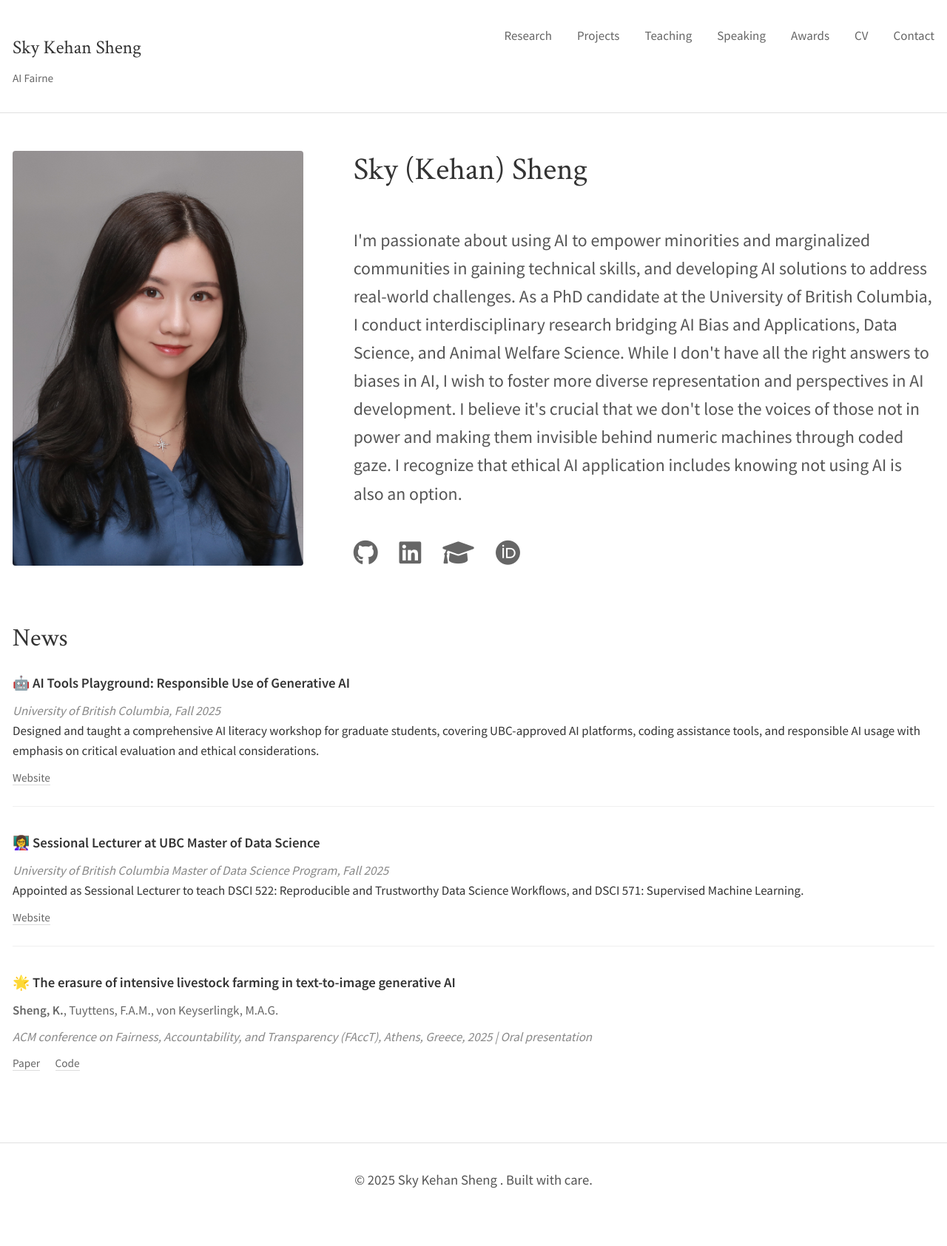
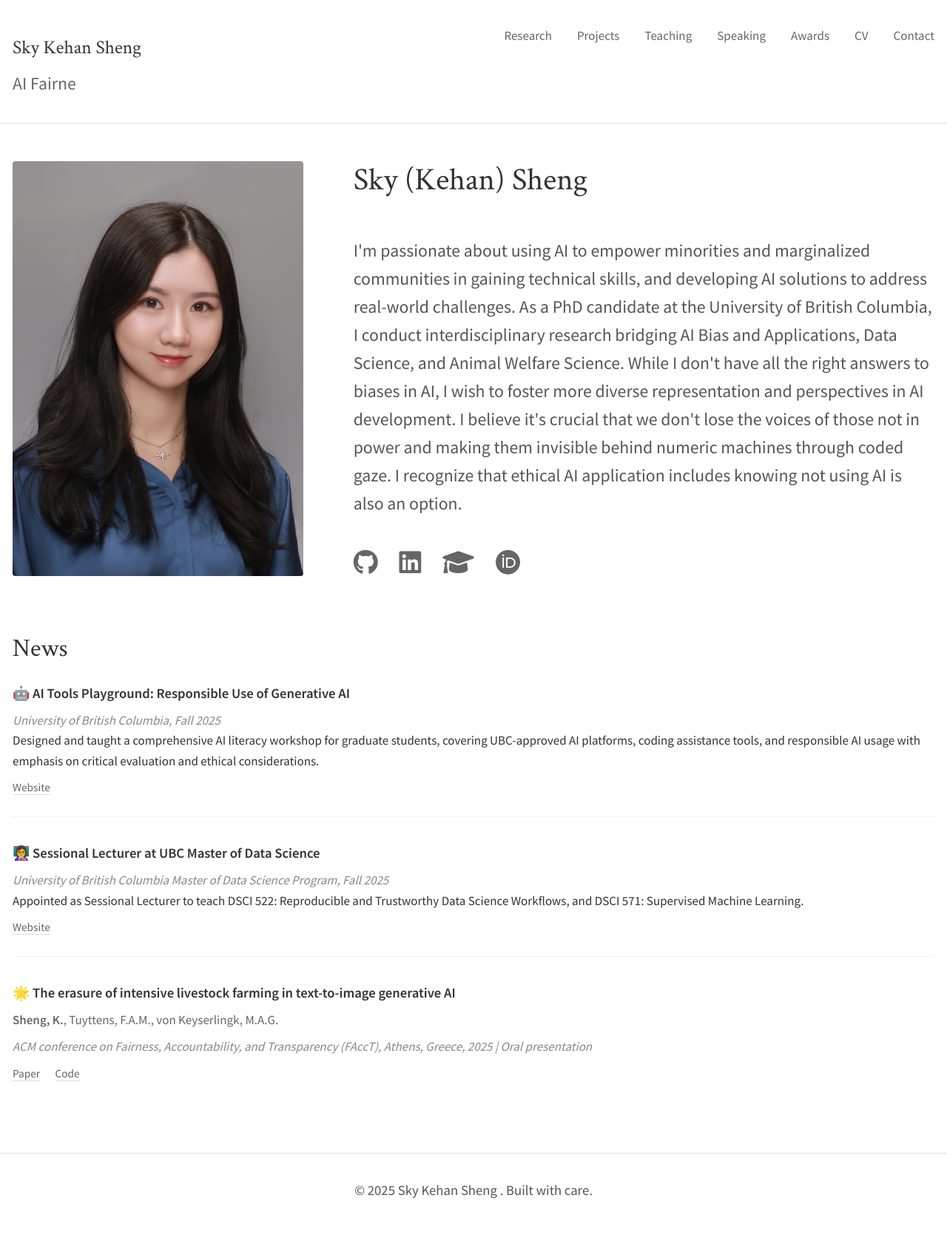
Before and after one commit to skysheng7/skysheng7.github.io, a Jekyll site: the page built from index.html, in a window 1280 px wide. Shown: the whole page at 74% size. Built offline with Jekyll 4.4.1, drawn with Linux system fonts in a browser that asks for light colours.

Commit message:
update cursor font

```diff
--- a/assets/css/main.css
+++ b/assets/css/main.css
@@ -545,7 +545,7 @@
 }
 
 .typewriter-text {
-    font-size: 0.9rem;
+    font-size: 1.4rem;
     font-weight: 400;
     color: #666;
     font-family: 'Source Sans Pro', -apple-system, BlinkMacSystemFont, 'Segoe UI', Roboto, sans-serif;
@@ -553,7 +553,7 @@
 }
 
 .typewriter-cursor {
-    font-size: 0.9rem;
+    font-size: 1.4rem;
     font-weight: 400;
     color: #FBA0E3;
     animation: typewriter-blink 1.2s infinite;
```
